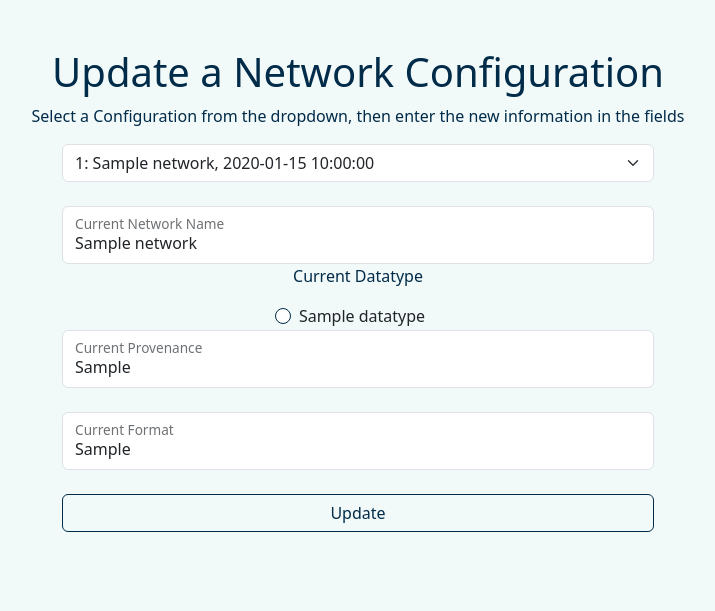
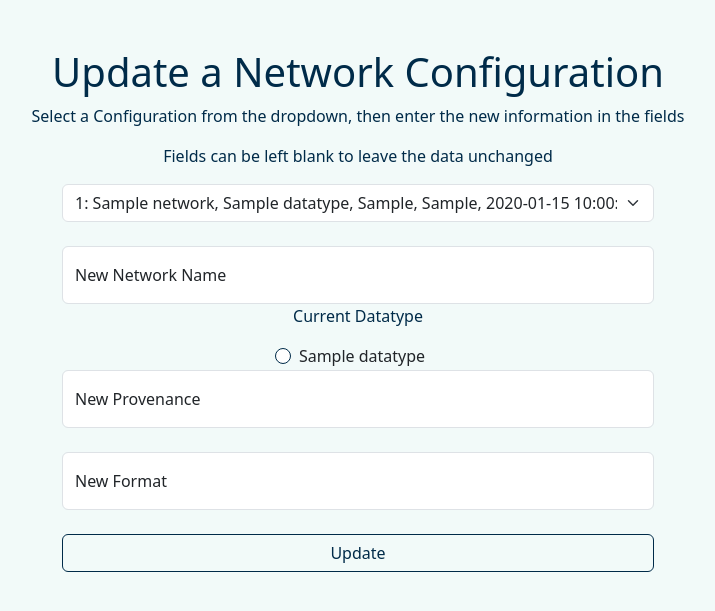
Before and after one commit to maddun01/web-app-assignment, a Flask app: page /network/update in a window 1280 px wide. Shown: the part 80-691 px from the top of the page, without its empty margins (282-997 px from the left). Run offline with Flask 3, Linux system fonts and the light colour scheme; a user stored in the database is signed in; tables that the repository leaves empty hold one stand-in row (values such as "Sample post").

Commit message:
Add placeholders to improve floating label inputs

```diff
--- a/web_application/forms/network_form.py
+++ b/web_application/forms/network_form.py
@@ -2,25 +2,36 @@
 
 from flask_wtf import FlaskForm
 from wtforms import StringField, IntegerField, RadioField, SelectField, SubmitField
+from wtforms.validators import DataRequired, Optional
 
 
 class AddNetwork(FlaskForm):
-    name = StringField("Network Name")
-    datatype = RadioField()
-    provenance = StringField("Network Provenance")
-    format = StringField("Network Format")
-    submit = SubmitField("Add Network")
+    name = StringField("Network Name", validators=[DataRequired()])
+    datatype = RadioField(validators=[DataRequired()])
+    provenance = StringField("Network Provenance", validators=[DataRequired()])
+    format = StringField("Network Format", validators=[DataRequired()])
+    submit = SubmitField("Add Network", validators=[DataRequired()])
 
 
 class UpdateNetwork(FlaskForm):
-    network = SelectField("Select a Network")
-    name = StringField("Current Network Name ")
-    datatype = RadioField()
-    provenance = StringField("Current Provenance")
-    format = StringField("Current Format")
-    submit = SubmitField("Update")
+    network = SelectField(
+        "Select a Network", validators=[Optional()], filters=[lambda x: x or None]
+    )
+    name = StringField(
+        "New Network Name", validators=[Optional()], filters=[lambda x: x or None]
+    )
+    datatype = RadioField(validators=[Optional()], filters=[lambda x: x or None])
+    provenance = StringField(
+        "New Provenance", validators=[Optional()], filters=[lambda x: x or None]
+    )
+    format = StringField(
+        "New Format", validators=[Optional()], filters=[lambda x: x or None]
+    )
+    submit = SubmitField(
+        "Update", validators=[Optional()], filters=[lambda x: x or None]
+    )
 
 
 class DeleteNetwork(FlaskForm):
-    id = IntegerField("Network ID")
+    id = IntegerField("Network ID", validators=[DataRequired()])
     submit = SubmitField("Delete network")
--- a/web_application/models/model.py
+++ b/web_application/models/model.py
@@ -12,6 +12,7 @@ def load_user(user_id):
 class User(db.Model, UserMixin):
     """Create a table for users in the db"""
 
+    # overrides the default table name
     __tablename__ = "users"
 
     id = db.Column(db.Integer, primary_key=True)
--- a/web_application/templates/authentication/login.html
+++ b/web_application/templates/authentication/login.html
@@ -10,11 +10,11 @@
             <form method="POST">
                 {{form.hidden_tag()}}
                 <div class="form-floating">
-                    {{form.username(class="form-control")}}
+                    {{form.username(class="form-control", placeholder="")}}
                     {{form.username.label}}
                 </div>
                 <div class="form-floating">
-                    {{form.password(class="form-control")}}
+                    {{form.password(class="form-control", placeholder="")}}
                     {{form.password.label}}
                 </div>
                 <br>
--- a/web_application/templates/devices/delete_device.html
+++ b/web_application/templates/devices/delete_device.html
@@ -9,7 +9,7 @@
         <form method="POST">
             {{form.hidden_tag()}}
             <div class="form-floating">
-                {{form.id(class="form-control")}}
+                {{form.id(class="form-control", placeholder="")}}
                 {{form.id.label}}
             </div>
             <br>
--- a/web_application/templates/networks/add_network.html
+++ b/web_application/templates/networks/add_network.html
@@ -10,7 +10,7 @@
             {{form.hidden_tag()}}
 
             <div class="form-floating">
-                {{form.name(class="form-control")}}
+                {{form.name(class="form-control", placeholder="")}}
                 {{form.name.label}}
             </div>
             <p>Datatype</p>
@@ -22,12 +22,12 @@
             {% endfor %}
             <br>
             <div class="form-floating">
-                {{form.provenance(class="form-control")}}
+                {{form.provenance(class="form-control", placeholder="")}}
                 {{form.provenance.label}}
             </div>
             <br>
             <div class="form-floating">
-                {{form.format(class="form-control")}}
+                {{form.format(class="form-control", placeholder="")}}
                 {{form.format.label}}
             </div>
             <br>
--- a/web_application/templates/networks/delete_network.html
+++ b/web_application/templates/networks/delete_network.html
@@ -9,7 +9,7 @@
         <form method="POST">
             {{form.hidden_tag()}}
             <div class="form-floating">
-                {{form.id(class="form-control")}}
+                {{form.id(class="form-control", placeholder="")}}
                 {{form.id.label}}
             </div>
             <br>
--- a/web_application/templates/networks/update_network.html
+++ b/web_application/templates/networks/update_network.html
@@ -5,13 +5,14 @@
 <div class="jumbotron text-center p-5">
     <h1>Update a Network Configuration</h1>
     <p>Select a Configuration from the dropdown, then enter the new information in the fields</p>
+    <p>Fields can be left blank to leave the data unchanged</p>
     <div class="col-xxl-4 col-lg-6 mx-auto">
         <form method="POST">
             {{form.hidden_tag()}}
             {{form.network(class="form-select")}}
             <br>
             <div class="form-floating">
-                {{form.name(class="form-control", value=network.name)}}
+                {{form.name(class="form-control", placeholder="")}}
                 {{form.name.label()}}
             </div>
             <p>Current Datatype</p>
@@ -23,12 +24,12 @@
             {% endfor %}
             <br>
             <div class="form-floating">
-                {{form.provenance(class="form-control", value=network.provenance)}}
+                {{form.provenance(class="form-control", placeholder="")}}
                 {{form.provenance.label}}
             </div>
             <br>
             <div class="form-floating">
-                {{form.format(class="form-control", value=network.format)}}
+                {{form.format(class="form-control", placeholder="")}}
                 {{form.format.label}}
             </div>
             <br>
--- a/web_application/views/network_view.py
+++ b/web_application/views/network_view.py
@@ -46,23 +46,32 @@ def update_network():
         (datatype.id, datatype.name) for datatype in Datatype.query.all()
     ]
     form.network.choices = [
-        (network.id, f"{network.id}: {network.name}, {network.date_added}")
+        (
+            network.id,
+            f"{network.id}: {network.name}, {(Datatype.query.get(network.datatype_id)).name}, {network.provenance}, {network.format}, {network.date_added}",
+        )
         for network in Network.query.all()
     ]
-    network = Network.query.all()[0]
+
     if form.validate_on_submit():
         network = form.network.data
         updated_network = Network.query.get(network)
 
-        updated_network.name = form.name.data
-        updated_network.datatype_id = form.datatype.data
-        updated_network.provenance = form.provenance.data
-        updated_network.format = form.format.data
+        field_mapping = {
+            "name": ("name", form.name.data),
+            "datatype_id": ("datatype_id", form.datatype.data),
+            "provenance": ("provenance", form.provenance.data),
+            "format": ("format", form.format.data),
+        }
+
+        for field, (network_field, data) in field_mapping.items():
+            if data is not None:
+                setattr(updated_network, network_field, data)
 
         db.session.add(updated_network)
         db.session.commit()
         return redirect(url_for("networks.list_networks"))
-    return render_template("update_network.html", form=form, network=network)
+    return render_template("update_network.html", form=form)
 
 
 @network_blueprint.route("/list")
```
Also changed, not shown: web_application/forms/device_form.py (+18 -11 lines), web_application/templates/authentication/register.html (+4 -4 lines), web_application/templates/devices/add_device.html (+4 -4 lines), web_application/templates/devices/update_device.html (+4 -3 lines), web_application/views/device_view.py (+15 -7 lines).
